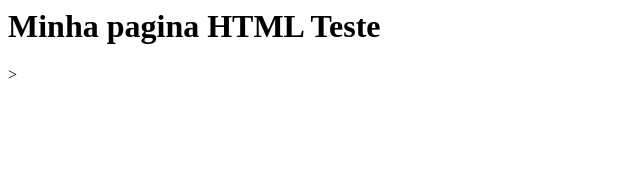
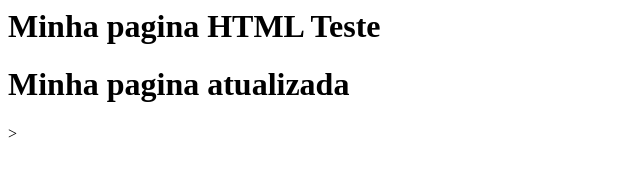
Before and after one commit to llopeslk/gama-no-github, a plain HTML site: page index.html in a window 1280 px wide. Shown: the whole page, without its empty margins (0-640 px from the left). Drawn offline with Linux system fonts and the light colour scheme.

Commit message:
Arquivo index.html atualizado

```diff
--- a/index.html
+++ b/index.html
@@ -1,5 +1,6 @@
 <html>
     <body>
         <h1>Minha pagina HTML Teste</h1>
+		<h1>Minha pagina atualizada</h1>
     </body>
 </html>>
```
